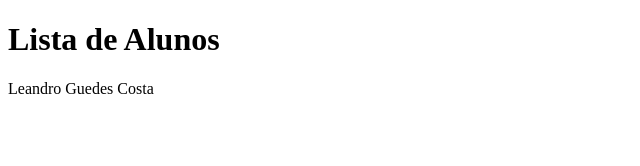
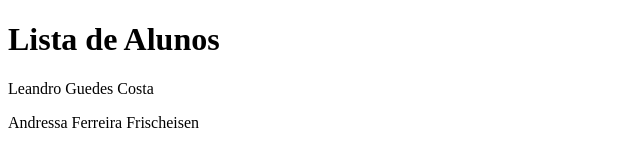
Before and after one commit to GuedesCoder/scm, a plain HTML site: page index.html in a window 1280 px wide. Shown: the whole page, without its empty margins (0-640 px from the left). Drawn offline with Linux system fonts and the light colour scheme.

Commit message:
Commit incluindo mais um nome

```diff
--- a/index.html
+++ b/index.html
@@ -9,5 +9,8 @@
 <body>
     <h1>Lista de Alunos</h1>
     <p>Leandro Guedes Costa</p>
+    <p> Andressa Ferreira Frischeisen </p>
+
+
 </body>
 </html>
```
